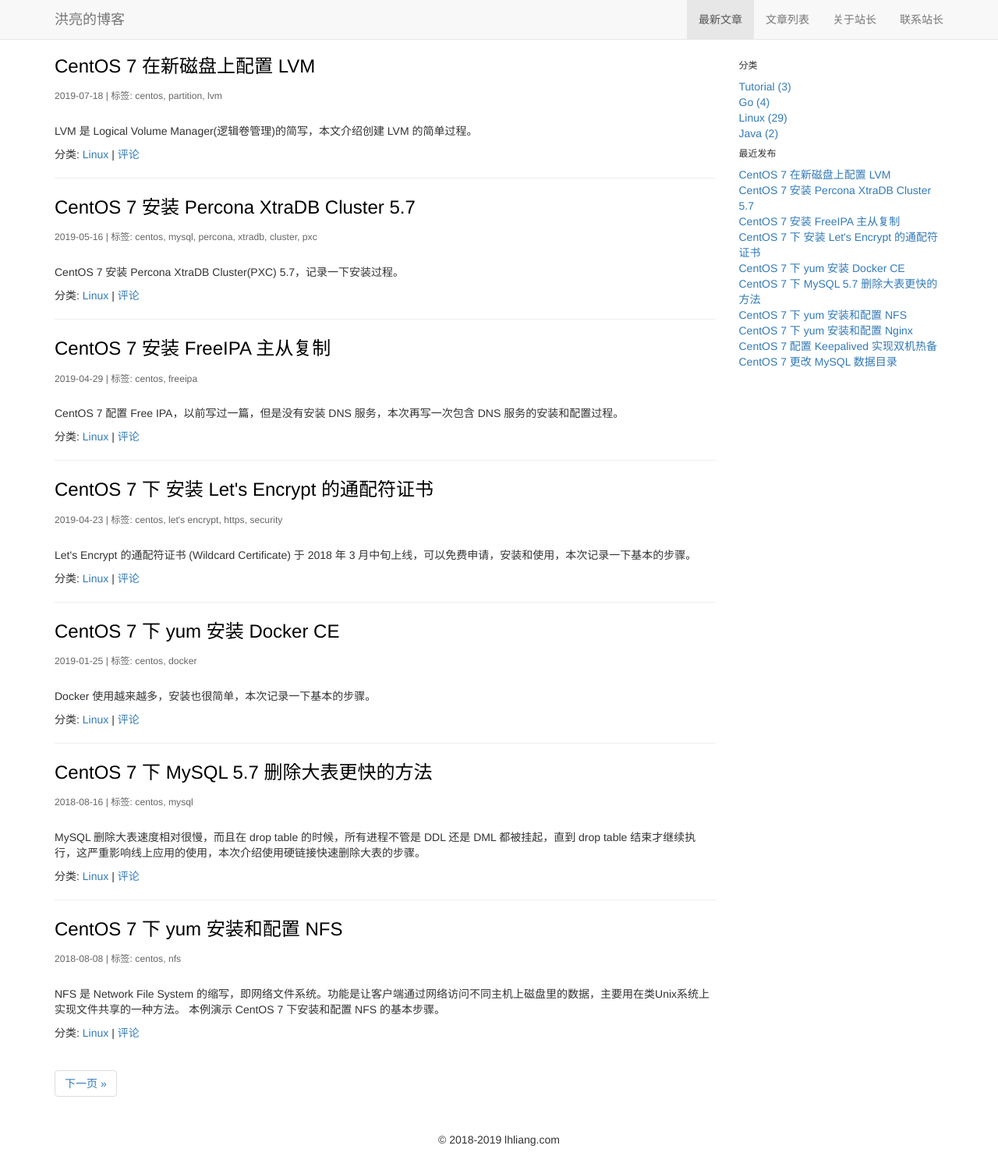
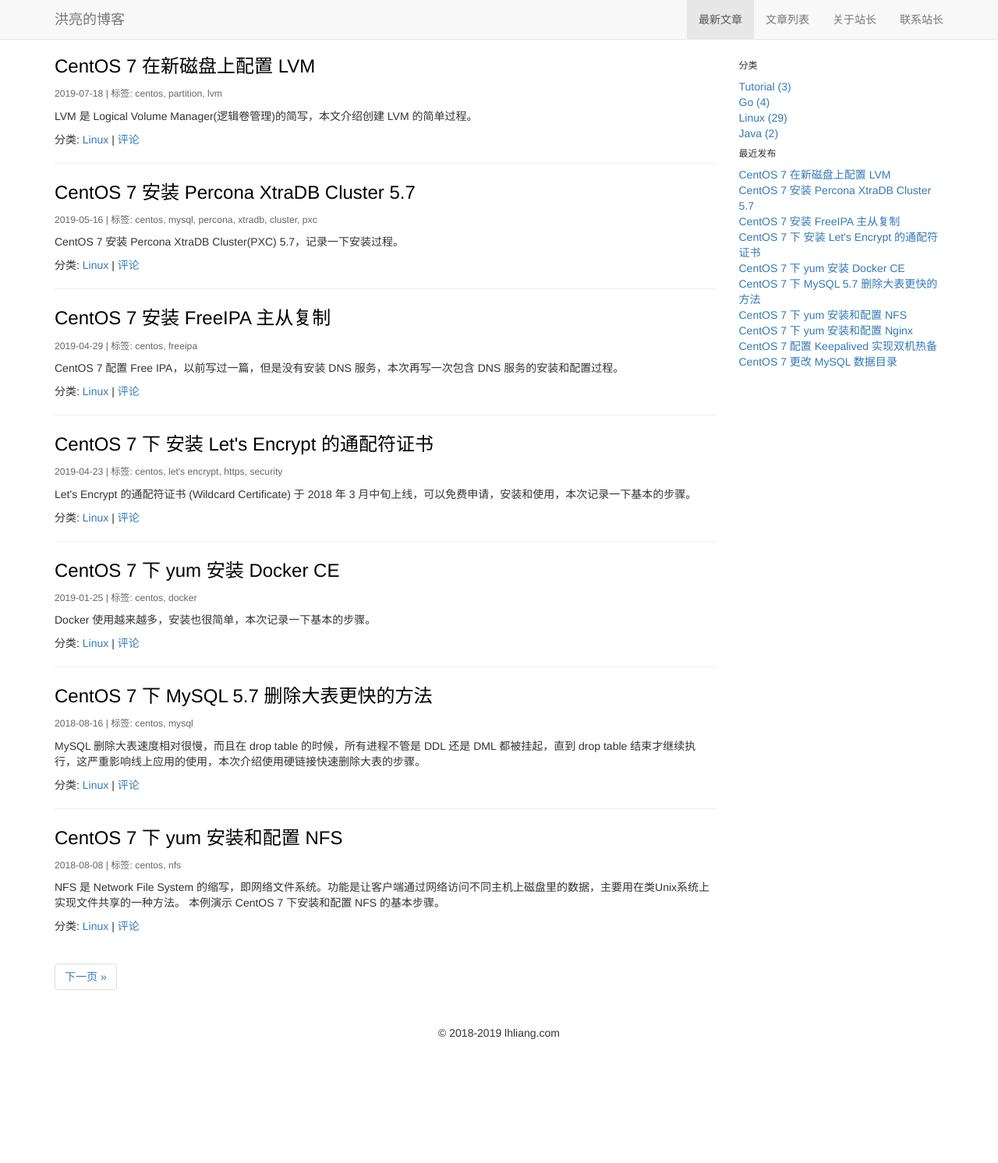
Before and after one commit to lruonan/lhliang.github.io, a Jekyll site: the page built from index.html, in a window 1280 px wide. Shown: the whole page at 78% size. Built offline with Jekyll 4.4.1, drawn with Linux system fonts in a browser that asks for light colours; the list of posts is cut into pages by our own code; after the commit the page ends 1355 px from its top, so only the background shows below that.

Commit message:
Update screen.css

```diff
--- a/assets/app/css/screen.css
+++ b/assets/app/css/screen.css
@@ -46,8 +46,8 @@ body,p,input,button,select,textarea {
 .post-info {
 	color: #666;
 	font-size: 87%;
-	line-height: 1.6em;
-	margin-bottom: 2em;
+	line-height: 1em;
+	margin-bottom: 1em;
 }
 .post-info a {
 	color: #666;
```
